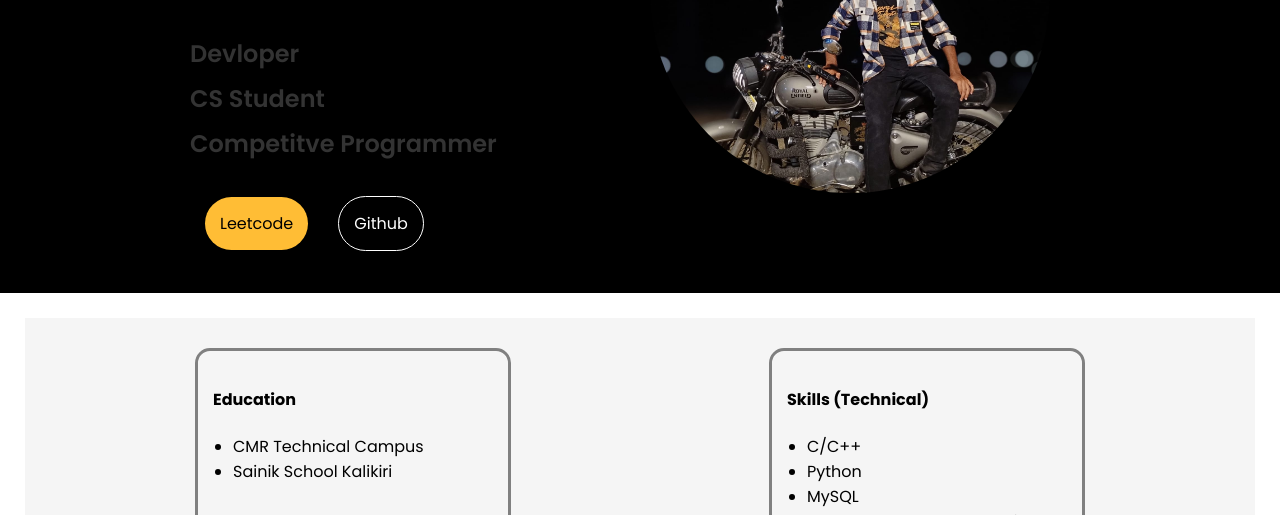
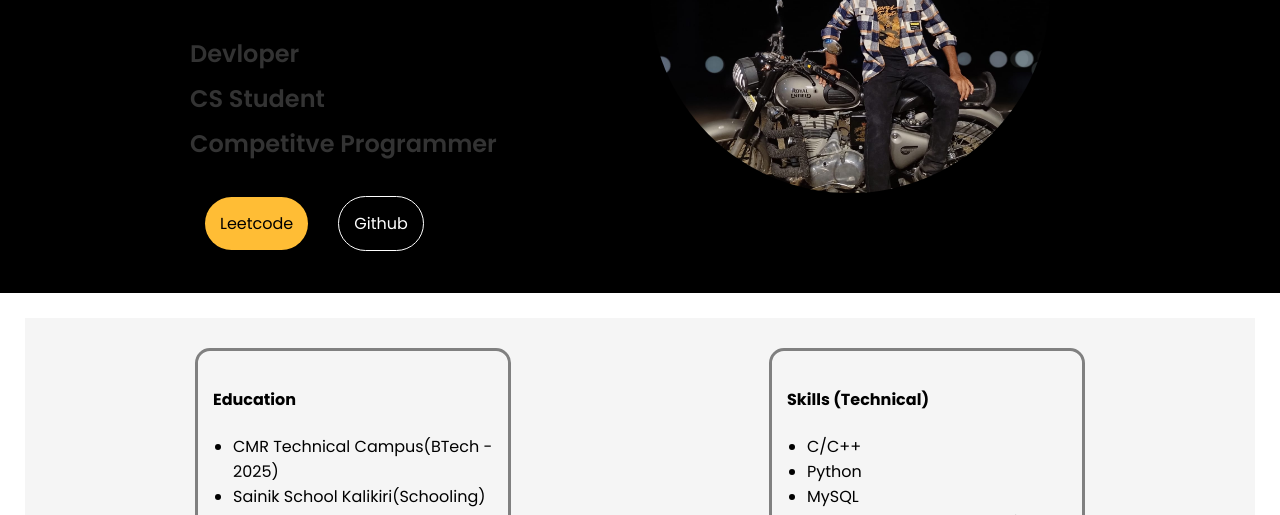
Before and after one commit to HARSHA-Z1/Portfolio, a plain HTML site: page index.html in a window 1280 px wide. Shown: the part 437-952 px from the top of the page. Drawn offline with Linux system fonts and the light colour scheme.

Commit message:
Update index.html

```diff
--- a/index.html
+++ b/index.html
@@ -47,8 +47,8 @@
             <h4>Education</h4>
 
                 <ul class="list">
-                    <li>CMR Technical Campus</li>
-                    <li>Sainik School Kalikiri</li>
+                    <li>CMR Technical Campus(BTech - 2025)</li>
+                    <li>Sainik School Kalikiri(Schooling)</li>
 
                 </ul>
 
```
